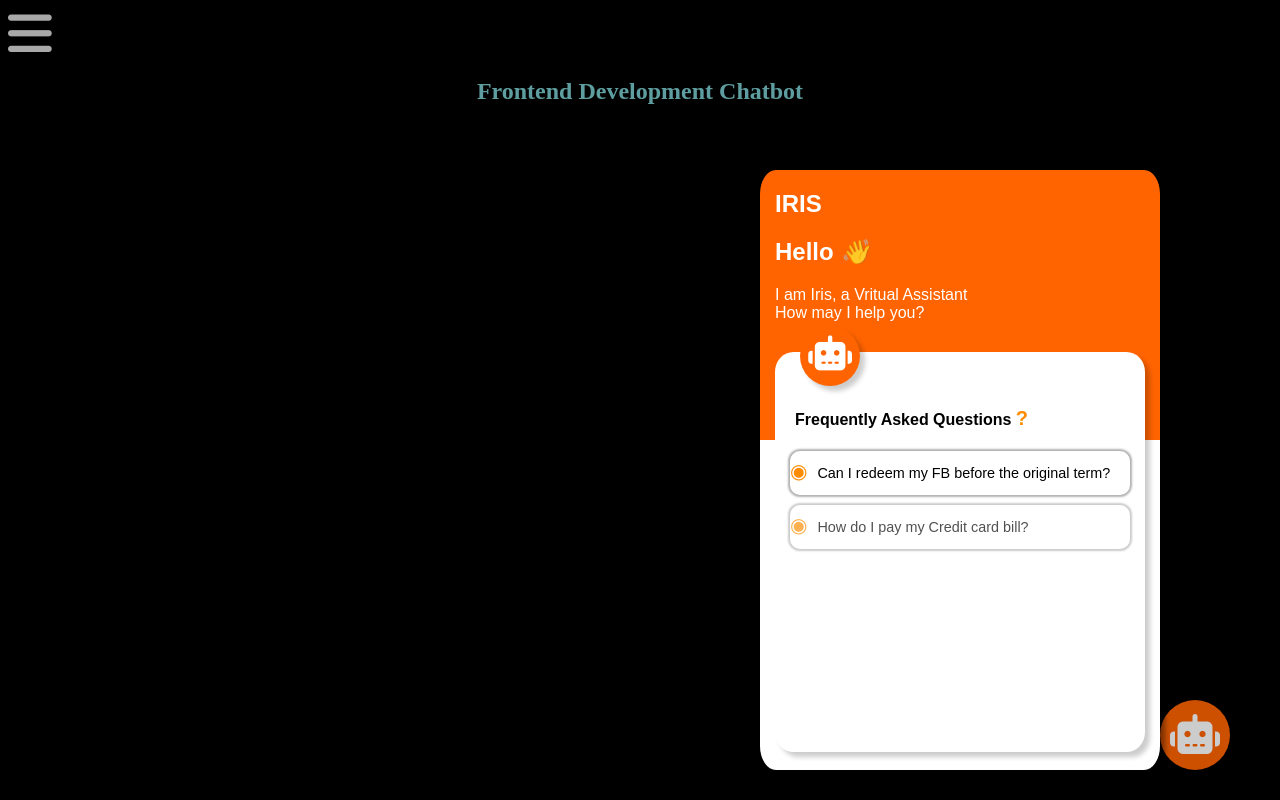
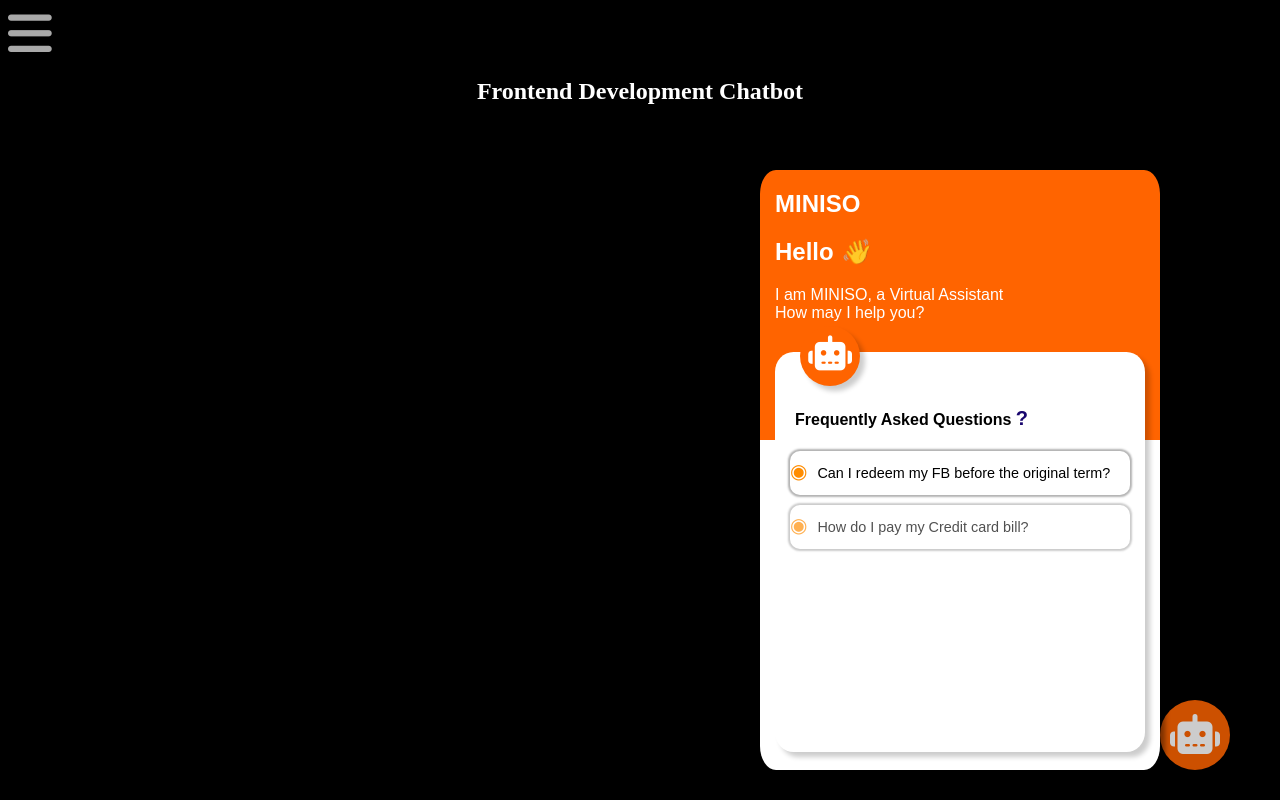
Before and after one commit to Pallavi1503/ChatbotUI, a plain HTML site: page index.html in a window 1280 px wide. Both pictures are taken after a click on the button 1195 px from the left and 735 px from the top of the page. Drawn offline with Linux system fonts and the light colour scheme.

Commit message:
Update index.html

```diff
--- a/index.html
+++ b/index.html
@@ -12,7 +12,7 @@
   <body>
     <section>
       <div class="fas fa-bars" id="menubar" onclick="menu(this)"></div>
-      <h1 style="color: cadetblue;text-align:center;">Frontend Development Chatbot</h1>
+      <h1 style="color:white;text-align:center;">Frontend Development Chatbot</h1>
       <button class="botIcon">
         <i class="fas fa-robot"></i>
       </button>
@@ -21,16 +21,16 @@
       <div class="popup">
         <div class="chat-area">
 
-            <h1>IRIS</h1>
+            <h1>MINISO</h1>
             <h2>Hello <i style="font-weight: normal;">👋</i></h2>
             <p>
-              I am Iris, a Vritual Assistant <br />
+              I am MINISO, a Virtual Assistant <br />
               How may I help you?
             </p>
 
           <div class="optionsWin">
             <i class="fas fa-robot" id="bot_Icon"></i>
-            <h4>Frequently Asked Questions <b style="font-size: 20px;color:darkorange;">?</b></h4>
+            <h4>Frequently Asked Questions <b style="font-size: 20px;color:rgb(25, 6, 110);">?</b></h4>
             <div class="options">
                 <div class="op1">&#x25C9;Can I redeem my FB before the original term?</div>
                 <div class="op2">&#x25C9;How do I pay my Credit card bill?</div>
```
